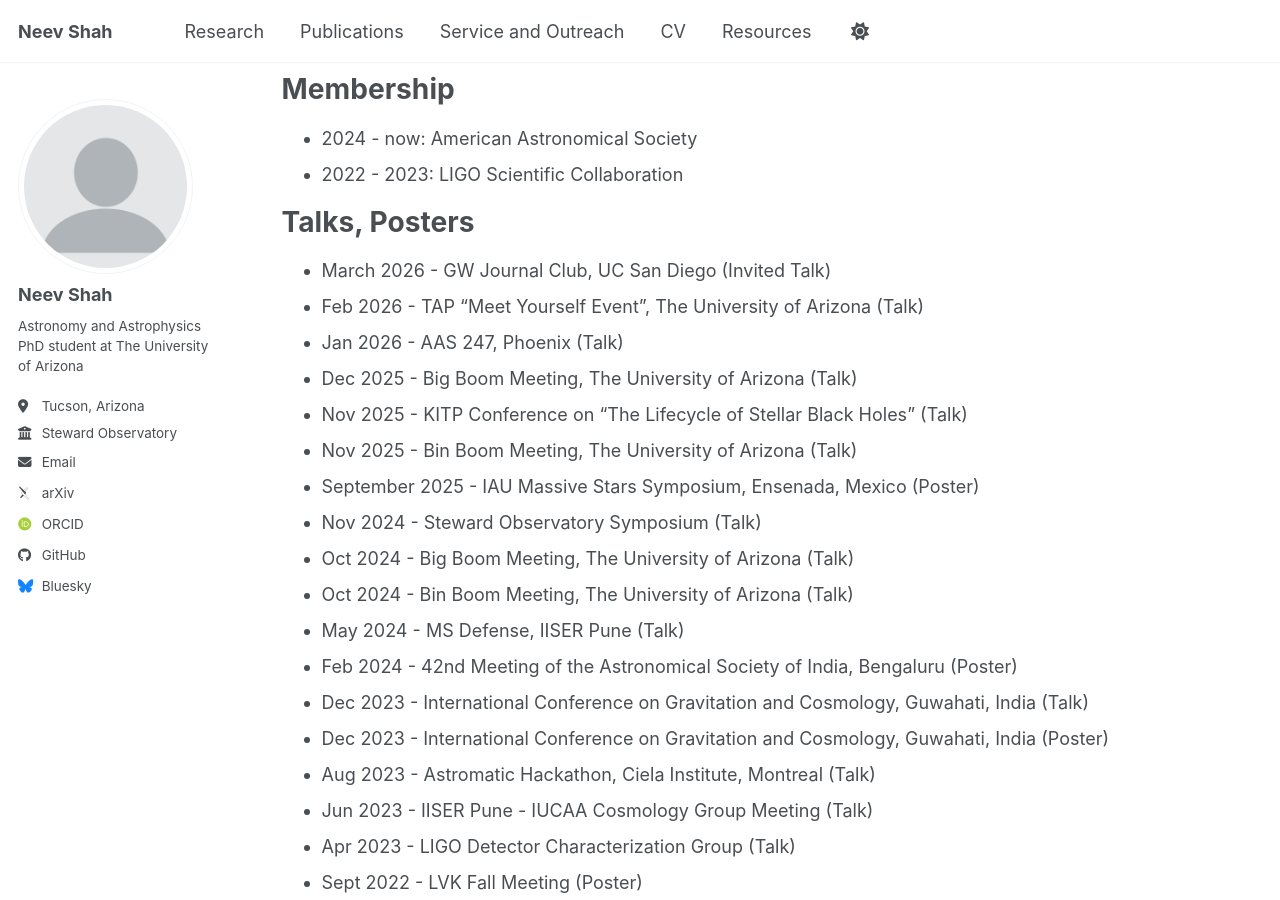
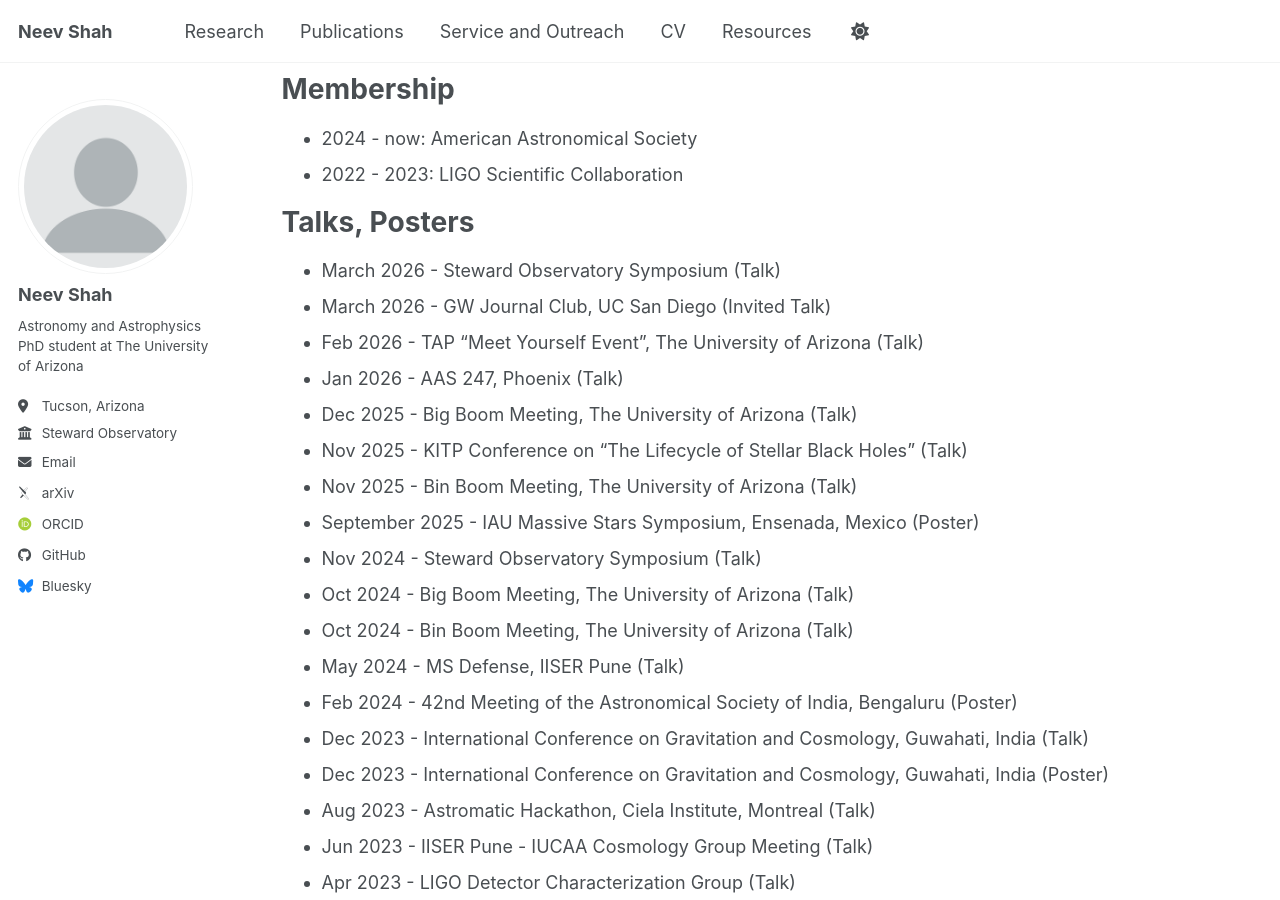
Before and after one commit to neevshah101/neevshah101.github.io, a Jekyll site: the page built from _pages/cv.md, in a window 1280 px wide and 900 px high, scrolled down 1300 px. Built offline with Jekyll 4.4.1, drawn with Linux system fonts in a browser that asks for light colours; some web fonts are replaced; a script bundle is joined from its source files by our own code; library files that are not in the unit come from our copies.

Commit message:
updated cv

```diff
--- a/_pages/cv.md
+++ b/_pages/cv.md
@@ -65,6 +65,7 @@ Membership
 Talks, Posters
 ======
 
+* March 2026 - Steward Observatory Symposium (Talk)
 * March 2026 - GW Journal Club, UC San Diego (Invited Talk)
 * Feb 2026 - TAP "Meet Yourself Event", The University of Arizona (Talk)
 * Jan 2026 - AAS 247, Phoenix (Talk)
```
